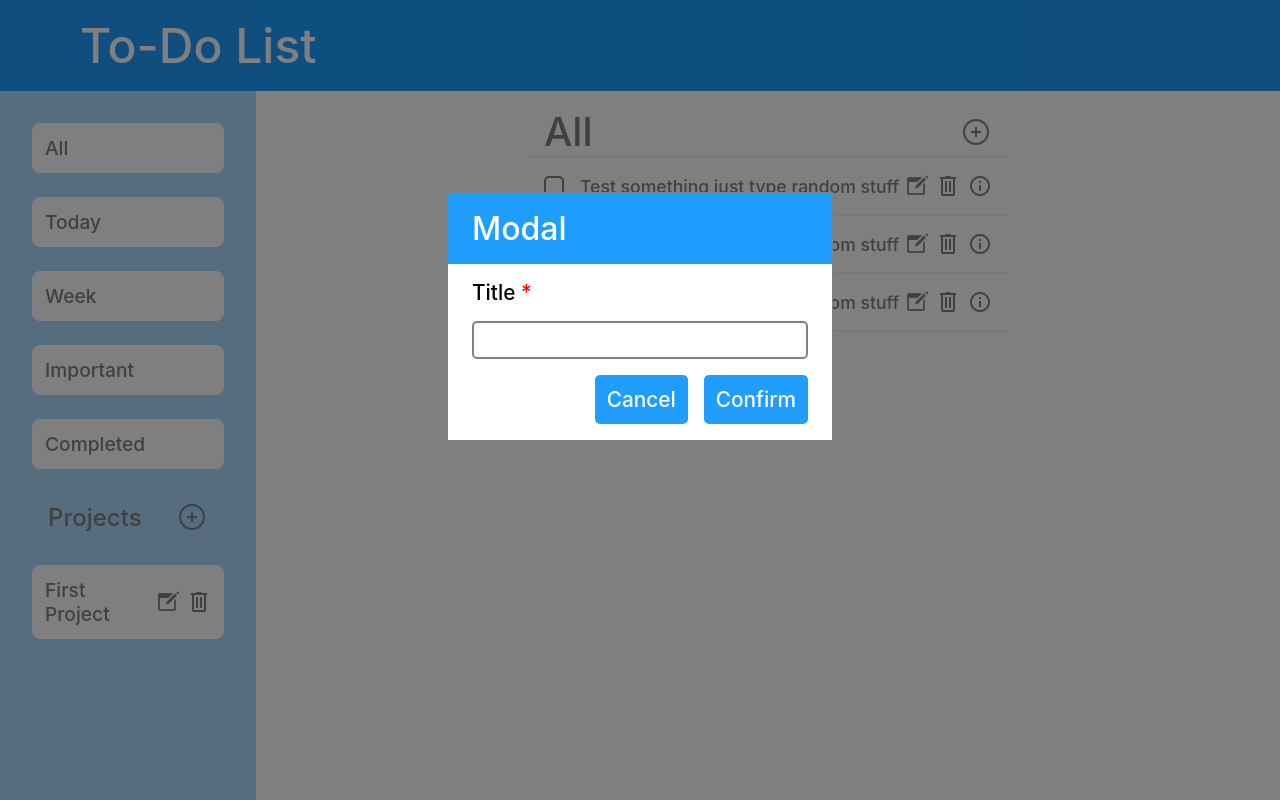
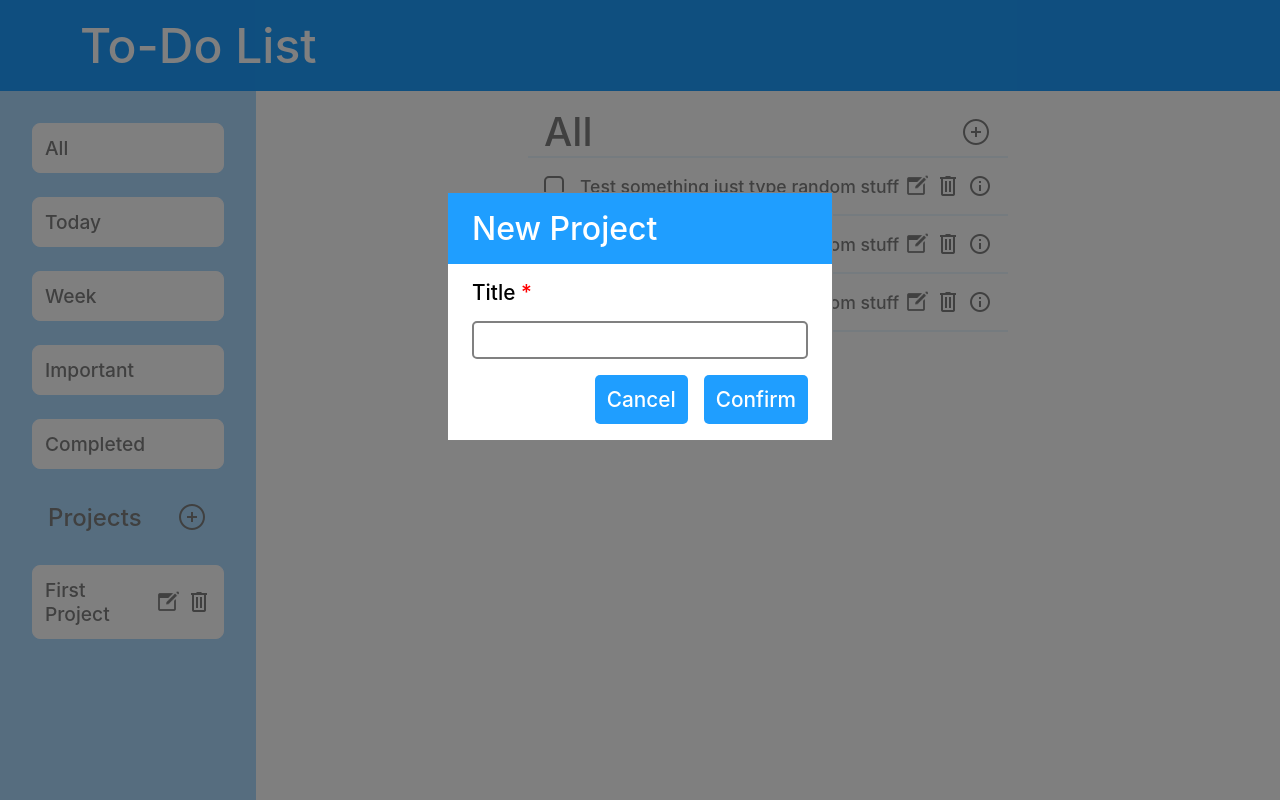
Before and after one commit to dylen400mh/todo-list, a website built with webpack: page dist/index.html in a window 1280 px wide. Both pictures are taken after a click on the picture 192 px from the left and 517 px from the top of the page. Built offline with nearby package versions, Linux system fonts and the light colour scheme.

Commit message:
Change modal title

```diff
--- a/dist/index.html
+++ b/dist/index.html
@@ -95,7 +95,7 @@
             <!--NEW PROJECT MODAL-->
             <div id="new-project-modal">
                 <div class="modal-title">
-                    <span>Modal</span>
+                    <span>New Project</span>
                 </div>
                 <div class="modal-content">
                     <label for="project-title">
```
